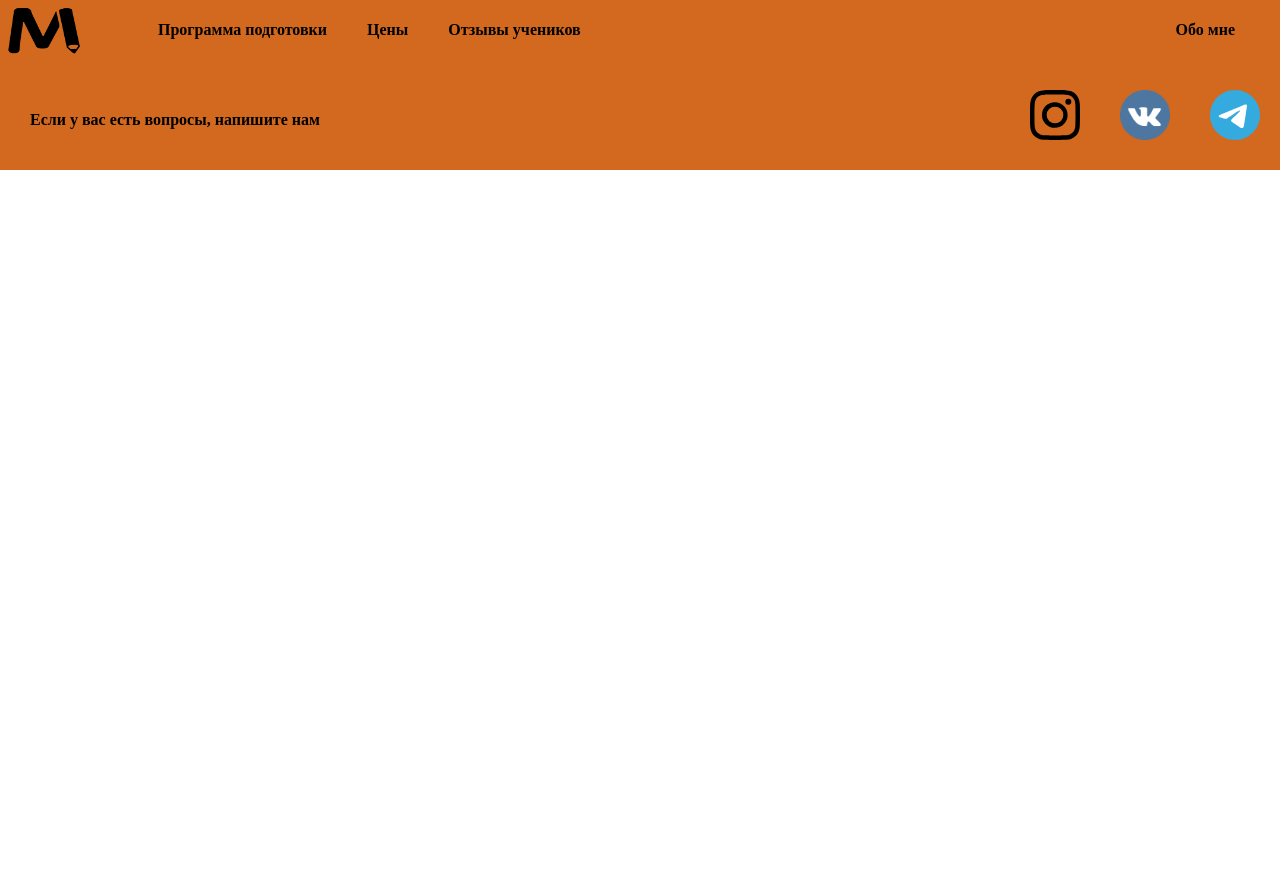
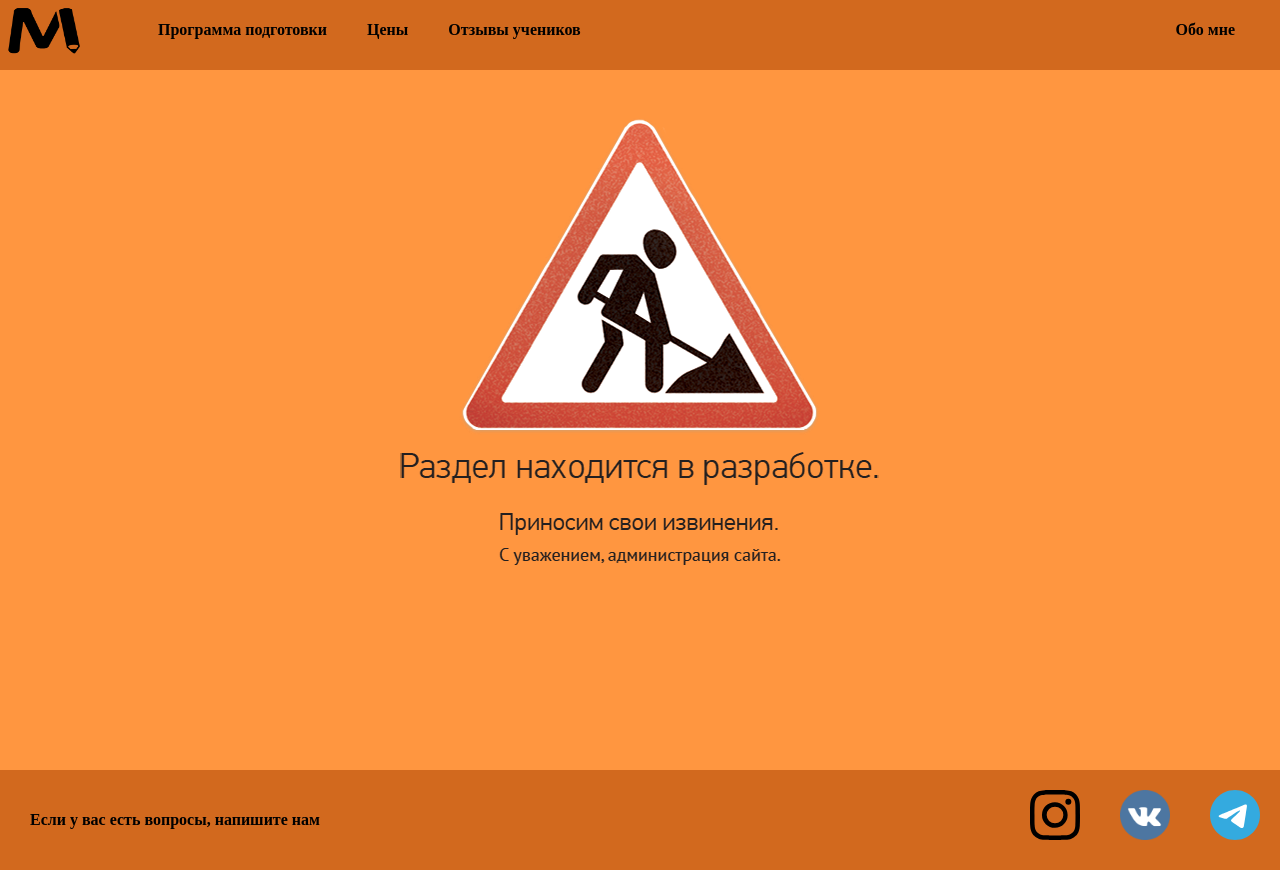
Before and after one commit to smirars/For_Maga, a plain HTML site: page about.html in a window 1280 px wide. Before the commit the page ends 800 px from the top, so only its background shows below. Drawn offline with Linux system fonts and the light colour scheme.

Commit message:
add about page

```diff
--- a/about.html
+++ b/about.html
@@ -19,6 +19,9 @@
                 </ul>
             </nav>
         </header>
+        <main class="main_about">
+            <img  class='about_img' src="src/about_page.png" alt="about">
+        </main>
         <footer>
             <span>Если у вас есть вопросы, <a href="mailto:adsmi888@gmail.com">напишите</a> нам</span>
             <div class="footer_icon">
--- a/style.css
+++ b/style.css
@@ -364,3 +364,13 @@ main {
 .special {
     font-size: 18px;
 }
+
+.about_img {
+    margin-left: auto;
+    margin-right: auto;
+    display: block;
+}
+
+.main_about {
+    height: 700px;
+}
```
Also changed, not shown: src/about_page.png (added).
